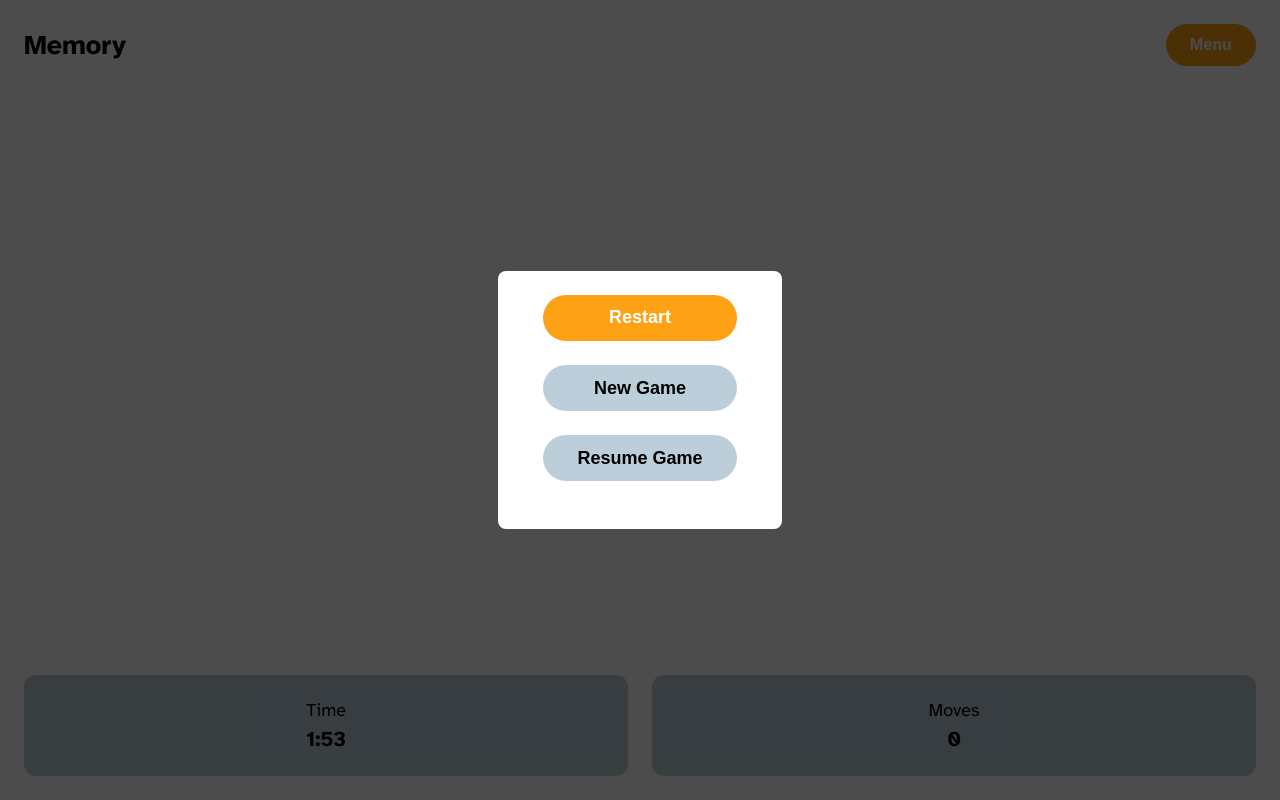
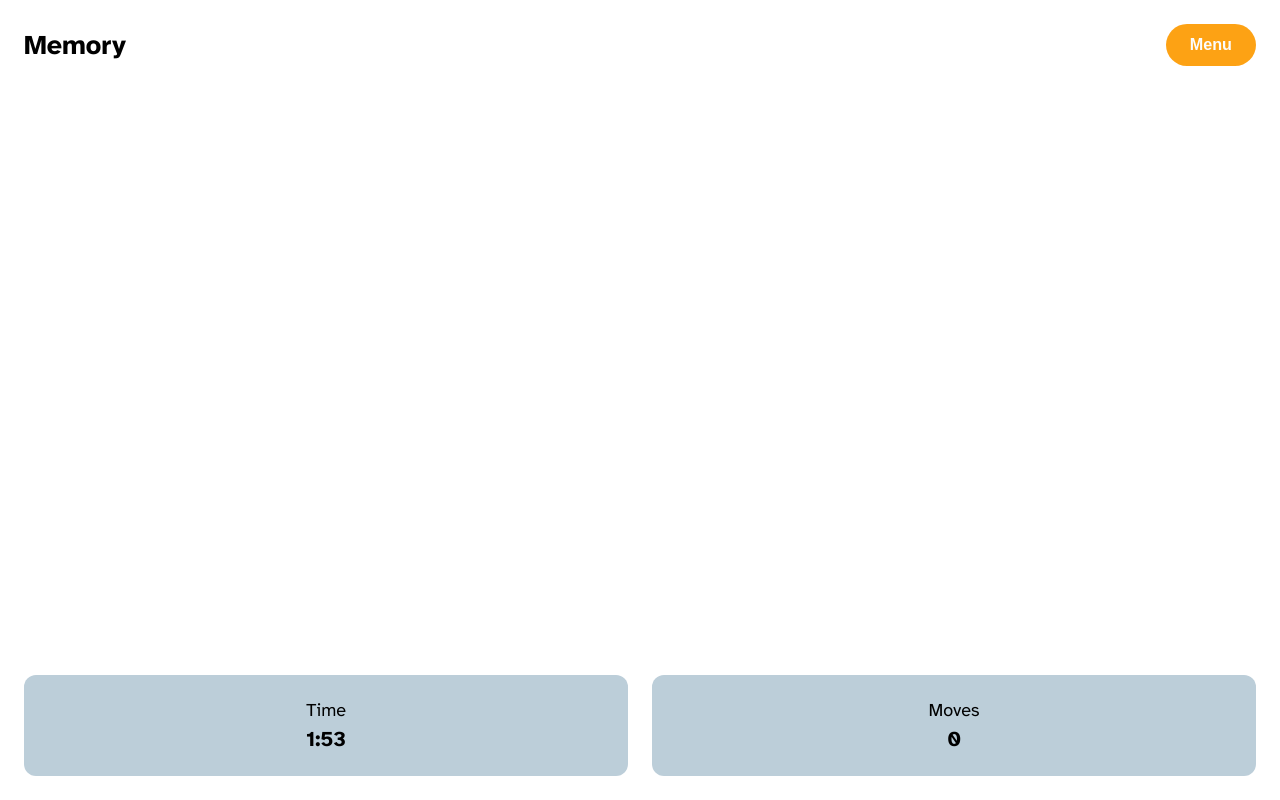
Before and after one commit to sammyodiagbe/memory-game, a Next.js app: page /game in a window 1280 px wide. Built offline with nearby package versions, Linux system fonts and the light colour scheme.

Commit message:
game: working on the menu

```diff
--- a/pages/game.js
+++ b/pages/game.js
@@ -13,6 +13,7 @@ const GameScreen = () => {
     players,
   } = useContext(gameData);
   const [isFirst, setIsFirst] = useState(false);
+  const [menu, showMenu] = useState(false);
 
   const playInLocation = ({ target }) => {
     const { cor } = target.dataset;
@@ -52,19 +53,32 @@ const GameScreen = () => {
         );
       })
     : null;
+
+  const restartGame = () => {};
+  const resumeGame = () => {
+    showMenu(false);
+  };
   return (
     <div className="container-game">
       <div className="game-screen">
         <nav className="navigation">
           <h2>Memory</h2>
-          <button className="btn menu-btn">Menu</button>
-          <div className="menu">
-            <div className="content">
-              <button className="btn action-btn">Restart</button>
-              <button className="btn action-btn">New Game</button>
-              <button className="btn action-btn">Resume Game</button>
+          <button className="btn menu-btn" onClick={() => showMenu(true)}>
+            Menu
+          </button>
+          {menu && (
+            <div className="menu">
+              <div className="content">
+                <button className="btn action-btn" onClick={restartGame}>
+                  Restart
+                </button>
+                <button className="btn action-btn">New Game</button>
+                <button className="btn action-btn" onClick={resumeGame}>
+                  Resume Game
+                </button>
+              </div>
             </div>
-          </div>
+          )}
         </nav>
         <section className="game-board-container">
           <div className={`board ${gridSize === 4 ? "grid4x4" : "grid6x6"}`}>
```
